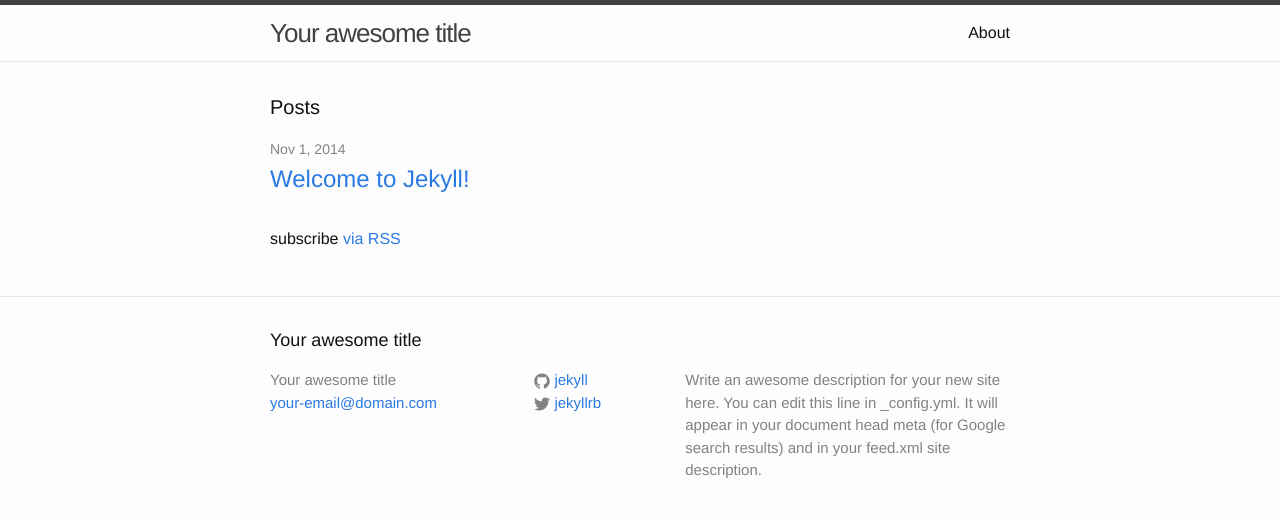
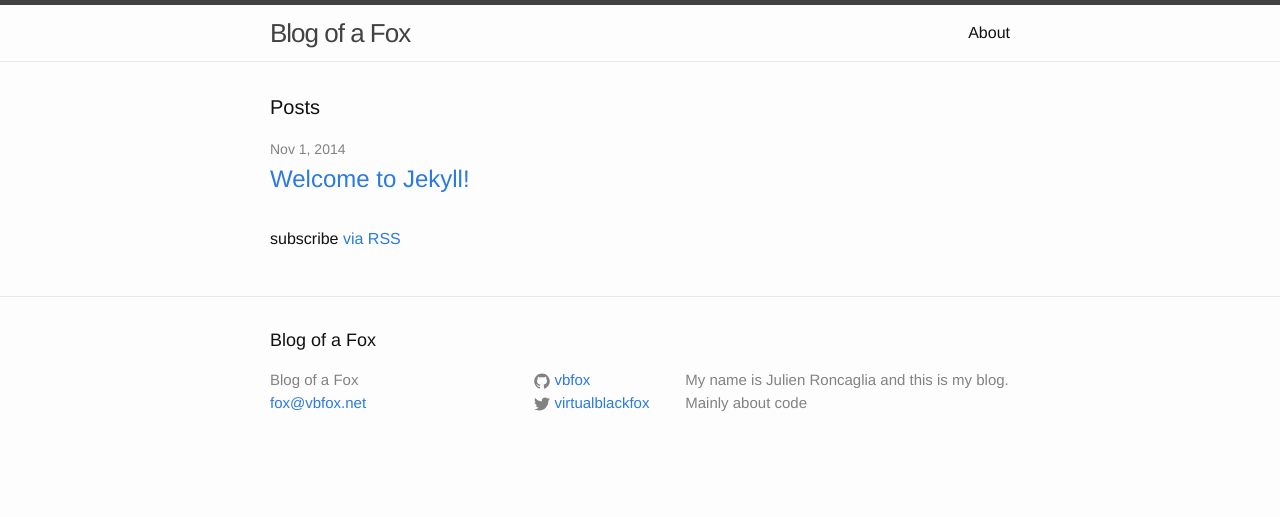
Before and after one commit to vbfox/blog, a Jekyll site: the page built from index.html, in a window 1280 px wide. Shown: the top 517 px of the page. Built offline with Jekyll 4.4.1, drawn with Linux system fonts in a browser that asks for light colours.

Commit message:
Minimal configuration

```diff
--- a/_config.yml
+++ b/_config.yml
@@ -1,14 +1,12 @@
 # Site settings
-title: Your awesome title
-email: your-email@domain.com
+title: Blog of a Fox
+email: fox@vbfox.net
 description: > # this means to ignore newlines until "baseurl:"
-  Write an awesome description for your new site here. You can edit this
-  line in _config.yml. It will appear in your document head meta (for
-  Google search results) and in your feed.xml site description.
+  My name is Julien Roncaglia and this is my blog. Mainly about code
 baseurl: "" # the subpath of your site, e.g. /blog/
-url: "http://yourdomain.com" # the base hostname & protocol for your site
-twitter_username: jekyllrb
-github_username:  jekyll
+url: "https://blog.vbfox.net" # the base hostname & protocol for your site
+twitter_username: virtualblackfox
+github_username:  vbfox
 
 # Build settings
 markdown: kramdown
--- a/_includes/head.html
+++ b/_includes/head.html
@@ -8,4 +8,7 @@
 
     <link rel="stylesheet" href="{{ "/css/main.css" | prepend: site.baseurl }}">
     <link rel="canonical" href="{{ page.url | replace:'index.html','' | prepend: site.baseurl | prepend: site.url }}">
+
+    <link rel="openid.server" href="http://openid.vbfox.net" />
+    <link rel="openid.delegate" href="http://www.vbfox.net" />
 </head>
```
